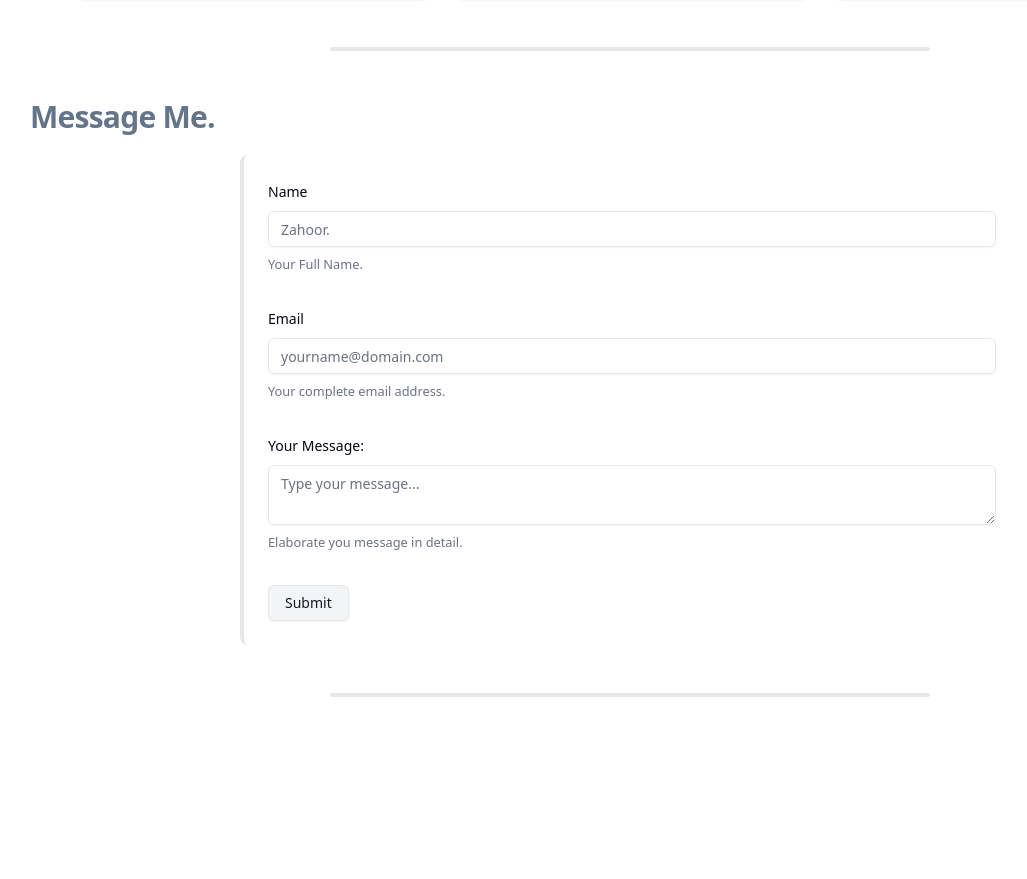
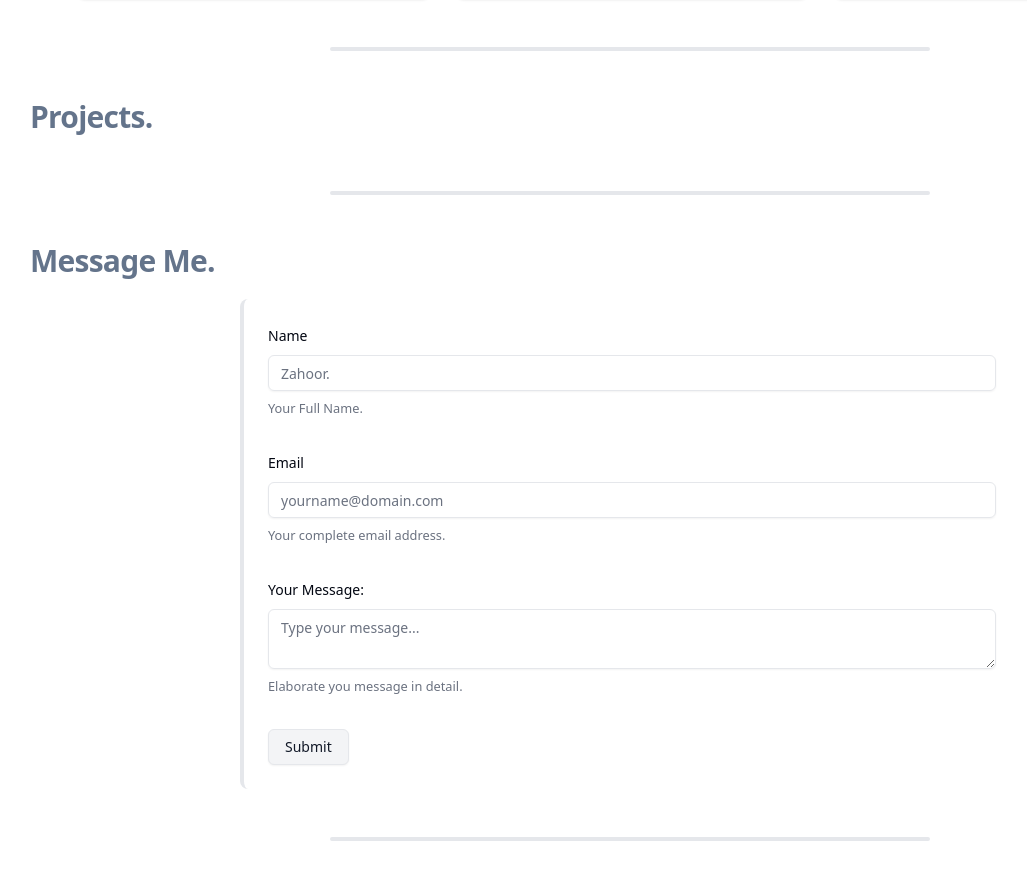
Before and after one commit to zahooronly/portfolio, a Next.js app: page / in a window 1280 px wide. Shown: the part 1531-2410 px from the top of the page, without its empty margins (10-1037 px from the left). Before the commit the page ends 2300 px from the top, so only its background shows below. Built offline with nearby package versions, Linux system fonts and the light colour scheme.

Commit message:
Projects initialized

```diff
--- a/app/page.tsx
+++ b/app/page.tsx
@@ -4,6 +4,7 @@ import Education from "@/components/Education";
 import EndLine from "@/components/EndLine";
 import Hero from "@/components/Hero";
 import { ModeToggle } from "@/components/ModeToggle";
+import Portfolio from "@/components/Portfolio";
 export default function Home() {
   return (
     <main>
@@ -16,6 +17,8 @@ export default function Home() {
       <EndLine />
       <Certifications />
       <EndLine />
+      <Portfolio />
+      <EndLine />
       <Contact />
       <EndLine />
     </main>
--- a/components/Portfolio.tsx
+++ b/components/Portfolio.tsx
@@ -1,4 +1,10 @@
 const Portfolio = () => {
-  return <h1>Portfolio</h1>;
+  return (
+    <div>
+      <h2 className="scroll-m-20 pb-2 text-3xl font-semibold tracking-tight first:mt-0 text-slate-500 dark:text-slate-100">
+        Projects.
+      </h2>
+    </div>
+  );
 };
 export default Portfolio;
```
